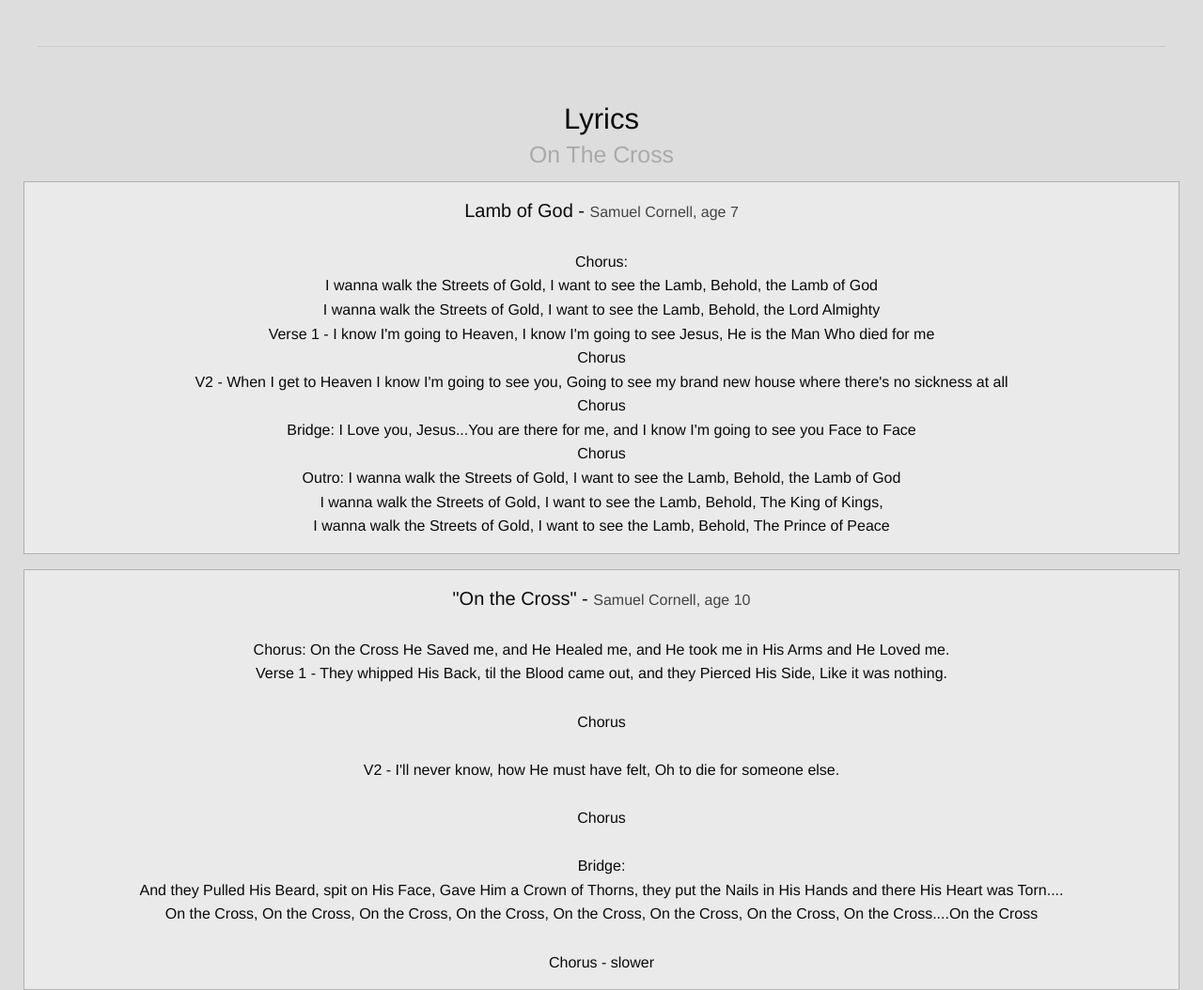
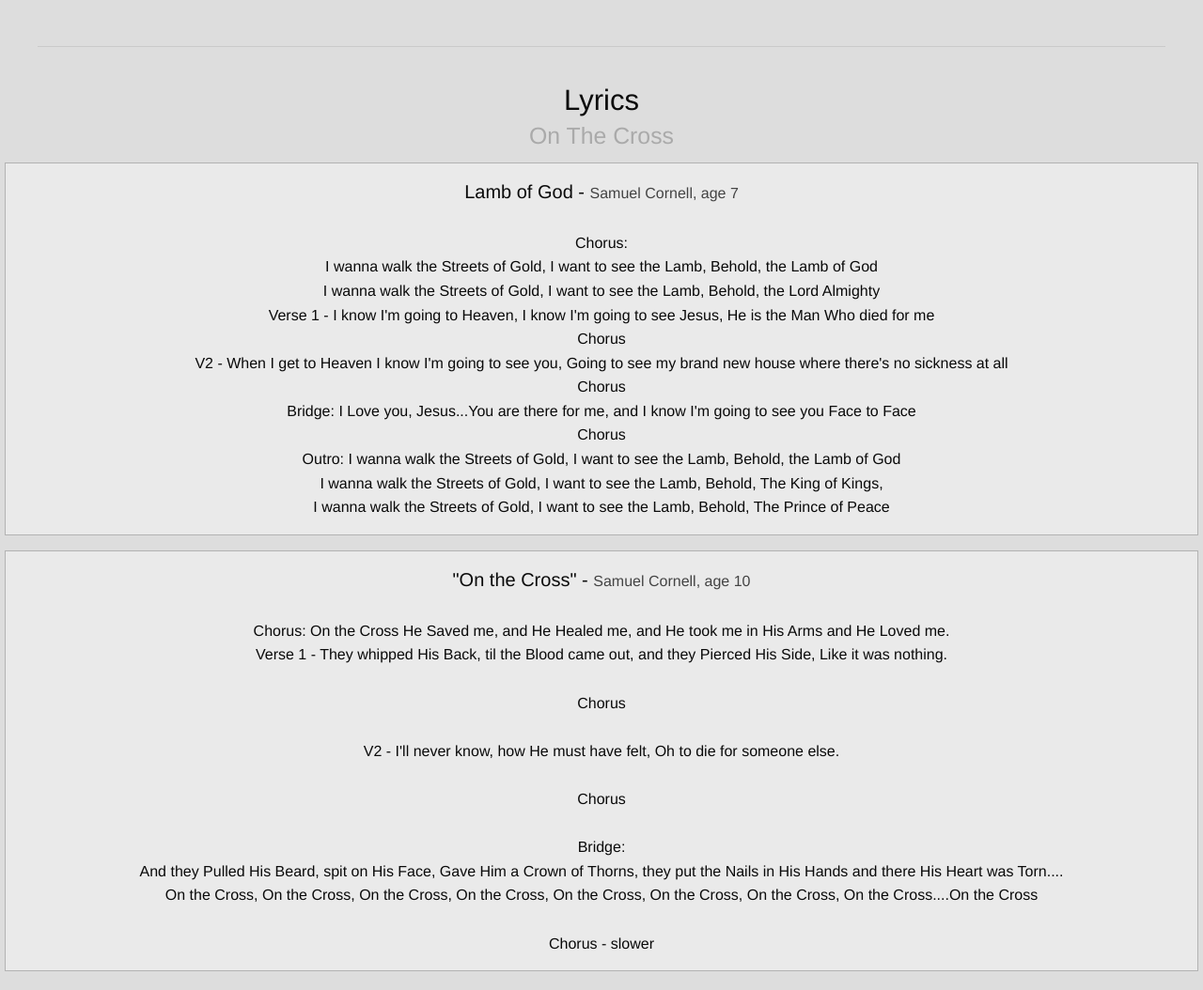
Before and after one commit to Indicah/SamCornell, a plain HTML site: page index.html in a window 1280 px wide. Shown: the part 2612-3666 px from the top of the page at 94% size. Drawn offline with nearby package versions, Linux system fonts and the light colour scheme; files that its build step writes are made by us from their sources; some icons are missing; files whose address does not match are found by name.

Commit message:
Version 3.61
Fixed padding

```diff
--- a/index.html
+++ b/index.html
@@ -162,7 +162,7 @@ Bob and Sharon Cornell
     <hr>
 </div>
 
-<div class="row text-center small-12 medium-12 large-12 columns" style="padding:25px;">
+<div class="row text-center small-12 medium-12 large-12 columns" style="padding:5px;">
     <h3>Lyrics</h3>
     <h3><small>On The Cross</small></h3>
     <div class="small-12 medium-6 large-6 columns callout secondary">
```
